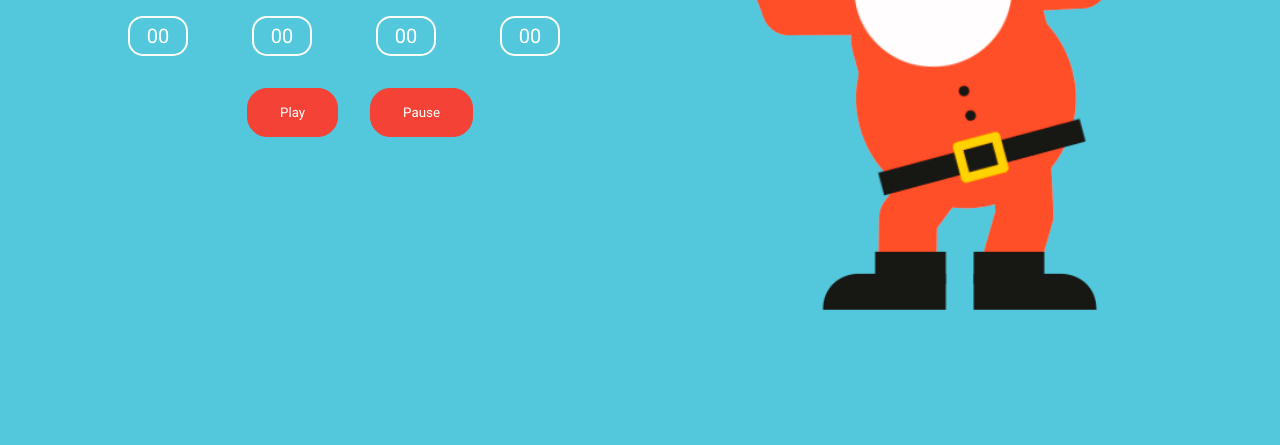
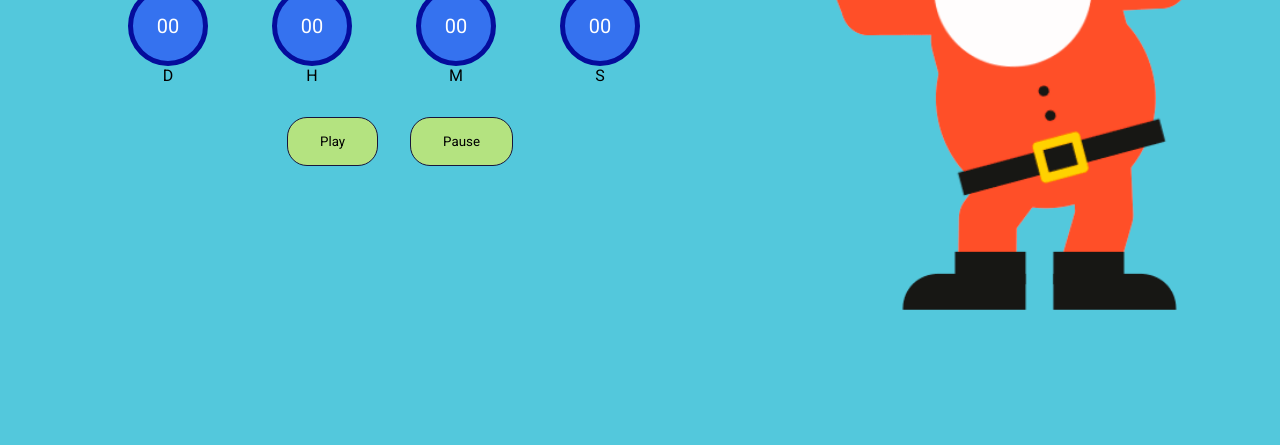
Before and after one commit to ByDiegreeN0/PROYECTOCARECHIMBA, a plain HTML site: page index.html in a window 1280 px wide. Shown: the part 355-800 px from the top of the page. Drawn offline with Linux system fonts and the light colour scheme.

Commit message:
JAJAJAJAJ gay

```diff
--- a/index.html
+++ b/index.html
@@ -18,7 +18,7 @@
             </div>
         </div>
     </div>
-    <script src="scripts/main.js"></script>
+    <script src="scripts/app.js"></script>
     <script src="scripts/dance.js"></script>
 </body>
 </html>
--- a/scripts/main.js
+++ b/scripts/app.js
@@ -1,5 +1,4 @@
 // main.js
-
 let papaNoel = "off";
 const muñecoOff = document.querySelector('.papaNoelOnfOff');
 const botonSonido = new Audio('src/sound/botonbailar.mp3');
@@ -12,6 +11,7 @@ function bailar() {
         muñecoOff.classList.add("on");
         botonSonido.play(); // Reproducir sonido
         musica.play(); // Reproducir música
+        document.querySelectorAll('.navidad-btn').forEach(btn => btn.classList.add('on')); // Agregar clase "on" a todos los botones
     }
 }
 
@@ -22,13 +22,14 @@ function pause() {
         muñecoOff.classList.remove("on");
         botonSonido.pause(); // Pausar sonido si está activo
         musica.pause(); // Pausar música si está activa
+        document.querySelectorAll('.navidad-btn').forEach(btn => btn.classList.remove('on')); // Quitar clase "on" a todos los botones
     }
 }
 
 muñecoOff.addEventListener('click', bailar);
 
 // Define la fecha límite para la cuenta regresiva (25 de diciembre de 2024)
-const FechaLimite = new Date('2024-06-25');
+const FechaLimite = new Date('2024-07-19T17:29:30');
 
 // Función que calcula el tiempo restante hasta la fecha límite
 function obtenerTiempoFaltante(FechaLimite) {
@@ -83,21 +84,25 @@ function cuentaRegresiva(FechaLimite, reloj, mensaje) {
                     <div class="navidad-box-content">
                         <p>${t.diasFaltantes}</p>
                     </div>
+                    <p>D</p>
                 </div>
                 <div class="navidad-box">
                     <div class="navidad-box-content">
                         <p>${t.horasFaltantes}</p>
                     </div>
+                    <p>H</p>
                 </div>
                 <div class="navidad-box">
                     <div class="navidad-box-content">
                         <p>${t.minutosFaltantes}</p>
                     </div>
+                    <p>M</p>
                 </div>
                 <div class="navidad-box">
                     <div class="navidad-box-content">
                         <p>${t.segundosFaltantes}</p>
                     </div>
+                    <p>S</p>
                 </div>
             </div>
 
@@ -119,21 +124,25 @@ function cuentaRegresiva(FechaLimite, reloj, mensaje) {
                     <div class="navidad-box-content">
                         <p>00</p>
                     </div>
+                    <p>D</p>
                 </div>
                 <div class="navidad-box">
                     <div class="navidad-box-content">
                         <p>00</p>
                     </div>
+                    <p>H</p>
                 </div>
                 <div class="navidad-box">
                     <div class="navidad-box-content">
                         <p>00</p>
                     </div>
+                    <p>M</p>
                 </div>
                 <div class="navidad-box">
                     <div class="navidad-box-content">
                         <p>00</p>
                     </div>
+                    <p>S</p>
                 </div>
             </div>
 
@@ -141,6 +150,9 @@ function cuentaRegresiva(FechaLimite, reloj, mensaje) {
                 <button class="navidad-btn" onclick="bailar()">Play</button>
                 <button class="navidad-btn" onclick="pause()">Pause</button>
             </div>`;
+
+            // Inicia la música y cambia el estado de los botones al finalizar el tiempo
+            bailar();
         }
     }, 1000); // Actualiza cada segundo
 }
--- a/scripts/dance.js
+++ b/scripts/dance.js
@@ -25,12 +25,6 @@ function pause() {
     }
 }
 
-
-function pause(){
-    musica.pause();
-}
-muñecoOff.addEventListener('click', bailar);
-
 // bailar cuando la resta de los tiempos de 0
 
 FechaActual = new Date;
--- a/styles/styles.css
+++ b/styles/styles.css
@@ -23,6 +23,7 @@ body {
 
 .navidad-container {
     display: flex;
+    justify-content: center;
     width: 100%;
     padding: 6rem;
     align-items: center;
@@ -36,7 +37,7 @@ body {
 
 .navidad-tittle h1 {
     text-align: center;
-    color: #f44336;
+    color: #F6FB7A;
 }
 
 .navidad-content {
@@ -48,14 +49,26 @@ body {
     margin: 2rem;
 }
 
-.navidad-box {
-    width: 60px;
-    height: 40px;
-    border: 2px solid #fff;
+.indicador{
+    font-weight: bold;
+    color: white;
+}
+
+.navidad-content{
+    display: flex;
+    justify-content: center;
+    text-align: center;
+}
+
+.navidad-box-content {
+    width: 80px;
+    height: 80px;
+    border: 5px solid #050C9C;
     display: flex;
     justify-content: center;
     align-items: center;
-    border-radius: 15px;
+    border-radius: 70px;
+    background-color: #3572EF;
 }
 
 .navidad-box-content p {
@@ -71,22 +84,22 @@ body {
 
 .navidad-btn {
     padding: 1rem 2rem;
-    background-color: #f44336;
-    color: #fff;
+    background-color: #B4E380;
+    color: #000000;
     border: none;
-    border-radius: 4px;
+    border-radius: 8px;
     cursor: pointer;
     transition: all .3s ease;
     margin-left: 2rem;
     border-radius: 20px;
-    border: 1px solid #f44336;
+    border: 1px solid #17153B;
 
 
 }
 
 .navidad-btn:hover {
-    background-color: #ae2117;
-    border: 1px solid #ae2117;
+    background-color: #433D8B;
+    border: 1px solid #433D8B;
     color: #fff;
     transform: translateY(-5%);
 
@@ -101,8 +114,10 @@ body {
 }
 
 .papaNoelOnfOff {
-    width: 100%;
+    width: 120%;
     height: 100%;
+    align-items: center;
+    justify-content: center;
     background-image: url('../src/img/papaNoel.png');
     background-size: cover;
     background-repeat: no-repeat;
```
Also changed, not shown: 1 other file.
